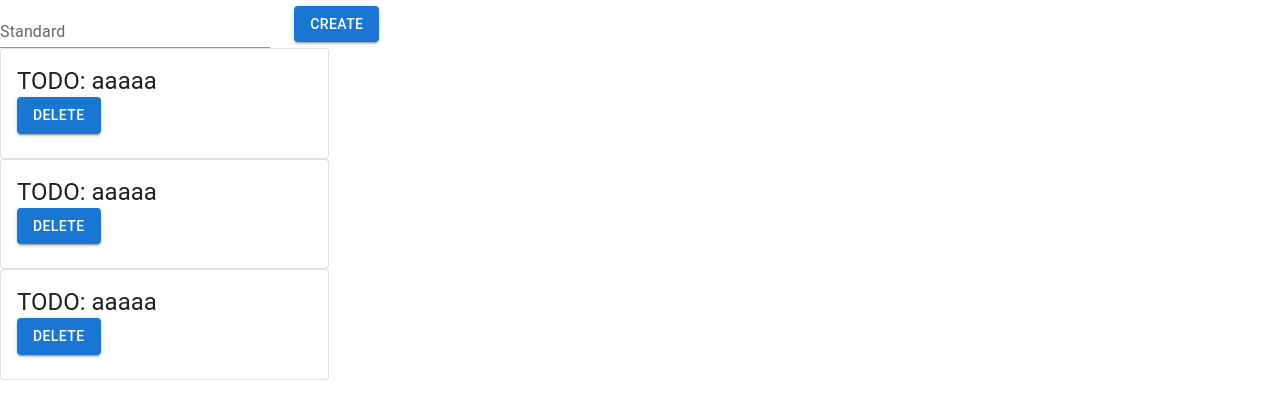
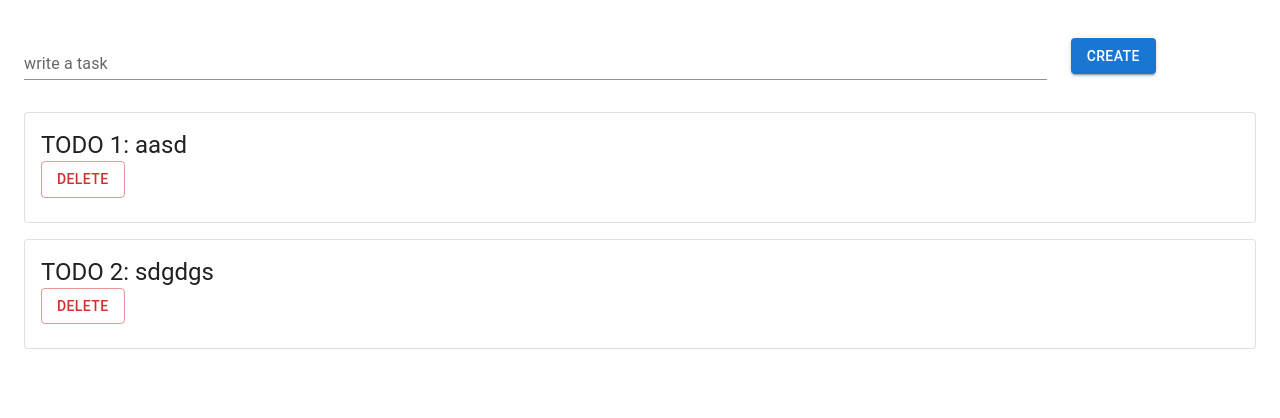
Before and after one commit to Fanta335/Todolist-react-app, a React (Create React App) app: page / in a window 1280 px wide. Shown: the top 418 px of the page. Built offline with nearby package versions, Linux system fonts and the light colour scheme.

Commit message:
コンポーネントに分割

```diff
--- a/package.json
+++ b/package.json
@@ -6,6 +6,7 @@
     "@emotion/react": "^11.4.1",
     "@emotion/styled": "^11.3.0",
     "@mui/material": "^5.0.1",
+    "@mui/system": "^5.0.1",
     "@testing-library/jest-dom": "^5.11.4",
     "@testing-library/react": "^12.1.1",
     "@testing-library/user-event": "^13.2.1",
--- a/src/App.tsx
+++ b/src/App.tsx
@@ -1,15 +1,8 @@
 import { VFC } from 'react';
 
-import TodolistContainer from 'components/TodolistContainer';
+import TodolistContainer from 'components/TaskListContainer';
 import './App.css';
-import { Grid } from '@mui/material';
 
-const App: VFC = () => (
-  <Grid container>
-    <Grid item>
-      <TodolistContainer />
-    </Grid>
-  </Grid>
-);
+const App: VFC = () => <TodolistContainer />;
 
 export default App;
--- /dev/null
+++ b/src/components/TaskCard.tsx
@@ -0,0 +1,30 @@
+import { Button, Card, CardContent, Typography } from '@mui/material';
+import { VFC } from 'react';
+
+type Props = {
+  task: Task;
+};
+
+export type Task = {
+  id: number;
+  description: string;
+};
+
+const TaskCard: VFC<Props> = (props) => {
+  const { task } = props;
+
+  return (
+    <>
+      <Card variant="outlined" sx={{mb: 2}}>
+        <CardContent>
+          <Typography variant="h5" component="div">
+            TODO {task.id}: {task.description}
+          </Typography>
+          <Button variant="outlined" color='error'>Delete</Button>
+        </CardContent>
+      </Card>
+    </>
+  );
+};
+
+export default TaskCard;
--- /dev/null
+++ b/src/components/TaskInputForm.tsx
@@ -0,0 +1,15 @@
+import { Button, Grid, TextField } from '@mui/material';
+import { VFC } from 'react';
+
+const TaskInputForm: VFC = () => (
+  <Grid container spacing={3} justifyContent="center" alignItems="center">
+    <Grid item xs={10}>
+      <TextField id="taskForm" label="write a task" variant="standard" fullWidth />
+    </Grid>
+    <Grid item xs={2}>
+      <Button variant='contained'>Create</Button>
+    </Grid>
+  </Grid>
+);
+
+export default TaskInputForm;
--- /dev/null
+++ b/src/components/TaskList.tsx
@@ -0,0 +1,21 @@
+import { VFC } from 'react';
+
+import TaskCard, { Task } from './TaskCard';
+
+type Props = {
+  tasks: Task[];
+};
+
+const TaskList: VFC<Props> = (props) => {
+  const { tasks } = props;
+
+  return (
+    <>
+      {tasks.length === 0
+        ? 'TODO リストがありません'
+        : tasks.map((task) => <TaskCard key={task.id} task={task} />)}
+    </>
+  );
+};
+
+export default TaskList;
--- /dev/null
+++ b/src/components/TaskListContainer.tsx
@@ -0,0 +1,39 @@
+import { Grid } from '@mui/material';
+import { Box } from '@mui/system';
+import { VFC } from 'react';
+import { Task } from './TaskCard';
+import TaskInputForm from './TaskInputForm';
+import TaskList from './TaskList';
+
+const TodolistContainer: VFC = () => {
+  // const [tasks, setTasks] = useState([]);
+
+  // const createTask = (e) => setTasks((t) => t.push(e.value));
+
+  const tasks: Task[] = [
+    {
+      id: 1,
+      description: 'aasd',
+    },
+    {
+      id: 2,
+      description: 'sdgdgs',
+    },
+  ];
+
+  return (
+    <>
+      <Box sx={{ flexGrow: 1, overflow: 'hidden', px: 3, py: 4 }}>
+        <Grid container direction="column" spacing={4}>
+          <Grid item>
+            <TaskInputForm />
+          </Grid>
+          <Grid item>
+            <TaskList tasks={tasks} />
+          </Grid>
+        </Grid>
+      </Box>
+    </>
+  );
+};
+export default TodolistContainer;
--- a/src/components/TodolistContainer.tsx
+++ /dev/null
@@ -1,53 +0,0 @@
-import {
-  Button,
-  Card,
-  CardContent,
-  Grid,
-  TextField,
-  Typography,
-} from '@mui/material';
-import { VFC } from 'react';
-
-const TodolistContainer: VFC = () => (
-  <>
-    <Grid container spacing={3} justifyContent="center" alignItems="center">
-      <Grid item xs={10}>
-        <TextField
-          id="taskForm"
-          label="Standard"
-          variant="standard"
-          fullWidth
-        />
-      </Grid>
-      <Grid item xs={2}>
-        <Button variant="contained">Create</Button>
-      </Grid>
-    </Grid>
-    <Card variant="outlined">
-      <CardContent>
-        <Typography variant="h5" component="div">
-          TODO: aaaaa
-        </Typography>
-        <Button variant="contained">Delete</Button>
-      </CardContent>
-    </Card>
-    <Card variant="outlined">
-      <CardContent>
-        <Typography variant="h5" component="div">
-          TODO: aaaaa
-        </Typography>
-        <Button variant="contained">Delete</Button>
-      </CardContent>
-    </Card>
-    <Card variant="outlined">
-      <CardContent>
-        <Typography variant="h5" component="div">
-          TODO: aaaaa
-        </Typography>
-        <Button variant="contained">Delete</Button>
-      </CardContent>
-    </Card>
-  </>
-);
-
-export default TodolistContainer;
--- a/src/reportWebVitals.ts
+++ b/src/reportWebVitals.ts
@@ -1,14 +1,16 @@
 import { ReportHandler } from 'web-vitals';
 
-const reportWebVitals = (onPerfEntry?: ReportHandler) => {
+const reportWebVitals = (onPerfEntry?: ReportHandler): void => {
   if (onPerfEntry && onPerfEntry instanceof Function) {
-    import('web-vitals').then(({ getCLS, getFID, getFCP, getLCP, getTTFB }) => {
-      getCLS(onPerfEntry);
-      getFID(onPerfEntry);
-      getFCP(onPerfEntry);
-      getLCP(onPerfEntry);
-      getTTFB(onPerfEntry);
-    });
+    import('web-vitals')
+      .then(({ getCLS, getFID, getFCP, getLCP, getTTFB }) => {
+        getCLS(onPerfEntry);
+        getFID(onPerfEntry);
+        getFCP(onPerfEntry);
+        getLCP(onPerfEntry);
+        getTTFB(onPerfEntry);
+      })
+      .catch((err) => console.error(err)); // eslint-disable-line no-console
   }
 };
 
```
Also changed, not shown: .eslintrc.js.
